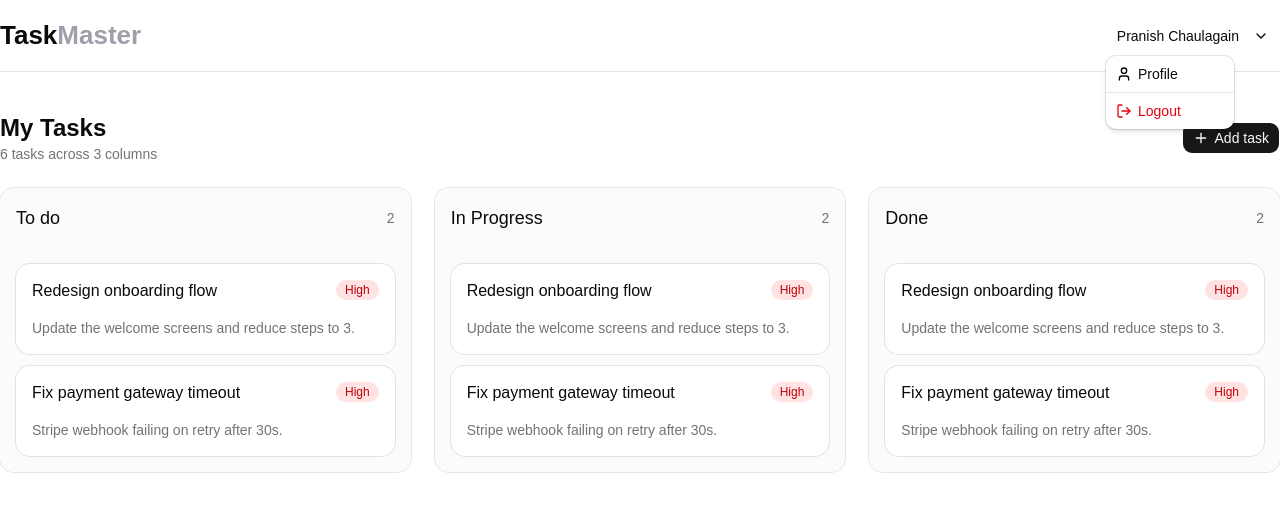
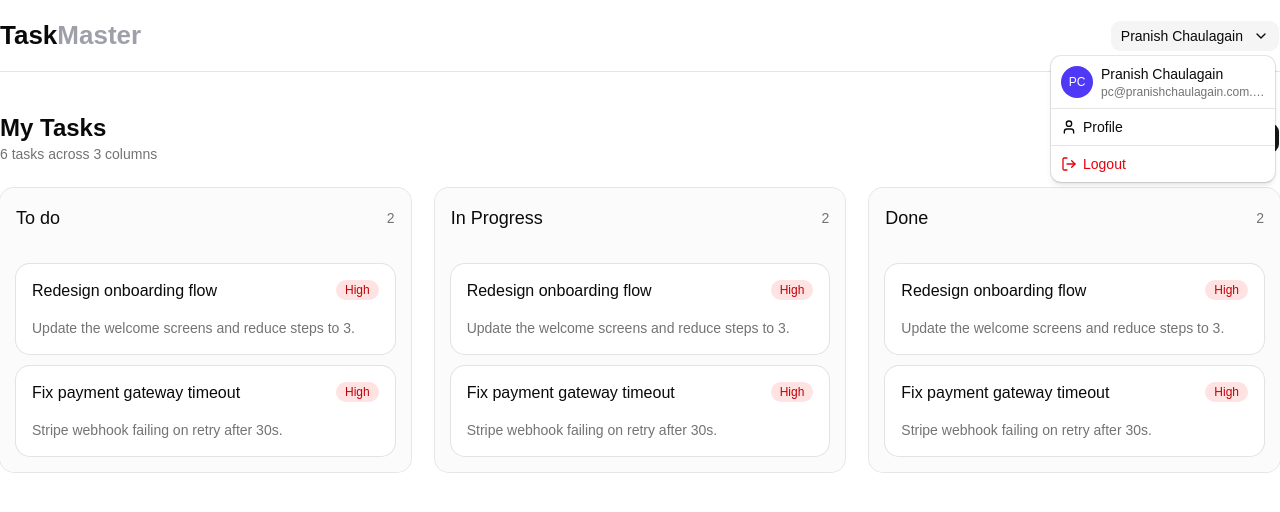
Before and after one commit to Pranish03/todo-app-react, a React (Vite) app: page / in a window 1280 px wide. Both pictures are taken after a click on the button "Pranish Chaulagain". Shown: the top 512 px of the page. Built offline with nearby package versions, Linux system fonts and the light colour scheme.

Commit message:
refactor: enhance Navbar dropdown menu with user details and update styles

```diff
--- a/src/components/Navbar.jsx
+++ b/src/components/Navbar.jsx
@@ -21,15 +21,33 @@ export function Navbar() {
         </Link>
 
         <DropdownMenu>
-          <DropdownMenuTrigger asChild>
-            <Button variant="ghost">
-              Pranish Chaulagain
-              <ChevronDown className="ml-2 h-4 w-4" />
-            </Button>
-          </DropdownMenuTrigger>
+          <DropdownMenuTrigger
+            render={
+              <Button variant="ghost">
+                Pranish Chaulagain
+                <ChevronDown className="ml-1 h-4 w-4" />
+              </Button>
+            }
+          />
 
-          <DropdownMenuContent align="end" className="w-32">
-            <DropdownMenuItem onClick={() => navigate("/settings/profile")}>
+          <DropdownMenuContent align="end" className="w-56">
+            <div className="flex items-center gap-2 px-1.5 py-1">
+              <div className="bg-indigo-600 text-white rounded-full w-8 h-8 flex items-center justify-center text-xs font-medium shrink-0">
+                PC
+              </div>
+              <div className="min-w-0">
+                <p className="text-sm font-medium text-foreground truncate">
+                  Pranish Chaulagain
+                </p>
+                <p className="text-xs text-muted-foreground truncate">
+                  pc@pranishchaulagain.com.np
+                </p>
+              </div>
+            </div>
+
+            <DropdownMenuSeparator />
+
+            <DropdownMenuItem onClick={() => navigate("/profile")}>
               <User className="h-4 w-4" />
               Profile
             </DropdownMenuItem>
@@ -37,8 +55,8 @@ export function Navbar() {
             <DropdownMenuSeparator />
 
             <DropdownMenuItem
+              variant="destructive"
               onClick={() => console.log("Logout")}
-              className="text-red-600 focus:text-red-600"
             >
               <LogOut className="h-4 w-4" />
               Logout
```
